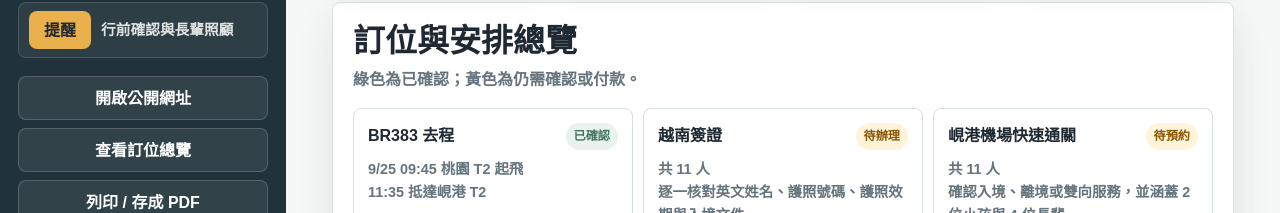
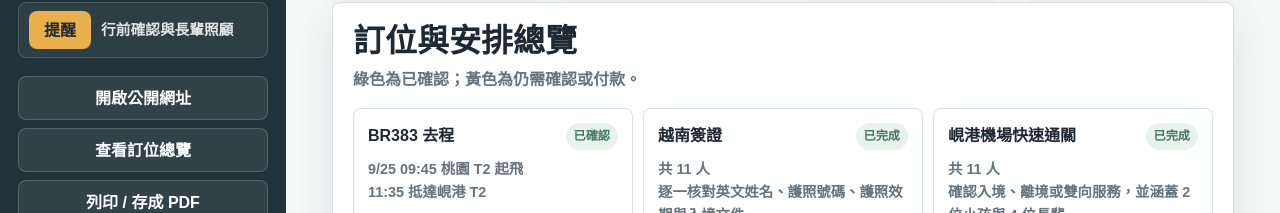
Before and after one commit to alanrau15/danang-family-trip-2026, a plain HTML site: page index.html in a window 1280 px wide. Shown: the part 504-717 px from the top of the page. Drawn offline with Linux system fonts and the light colour scheme.

Commit message:
Mark visas and airport fast track completed

```diff
--- a/index.html
+++ b/index.html
@@ -650,11 +650,11 @@
             <p>9/25 09:45 桃園 T2 起飛<br />11:35 抵達峴港 T2</p>
           </article>
           <article class="booking">
-            <div class="booking-top"><h3>越南簽證</h3><span class="status pending">待辦理</span></div>
+            <div class="booking-top"><h3>越南簽證</h3><span class="status">已完成</span></div>
             <p>共 11 人<br />逐一核對英文姓名、護照號碼、護照效期與入境文件</p>
           </article>
           <article class="booking">
-            <div class="booking-top"><h3>峴港機場快速通關</h3><span class="status pending">待預約</span></div>
+            <div class="booking-top"><h3>峴港機場快速通關</h3><span class="status">已完成</span></div>
             <p>共 11 人<br />確認入境、離境或雙向服務，並涵蓋 2 位小孩與 4 位長輩</p>
           </article>
           <article class="booking">
```
